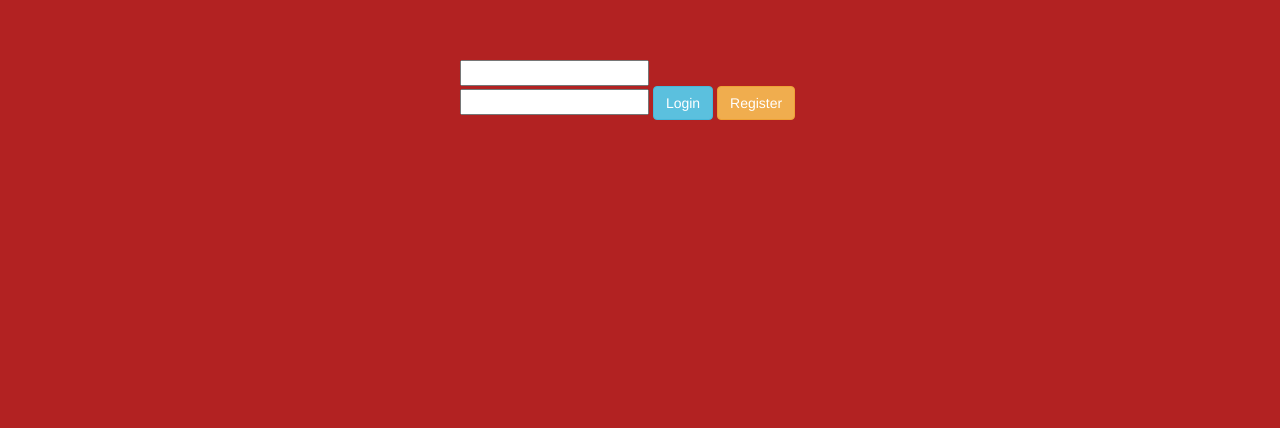
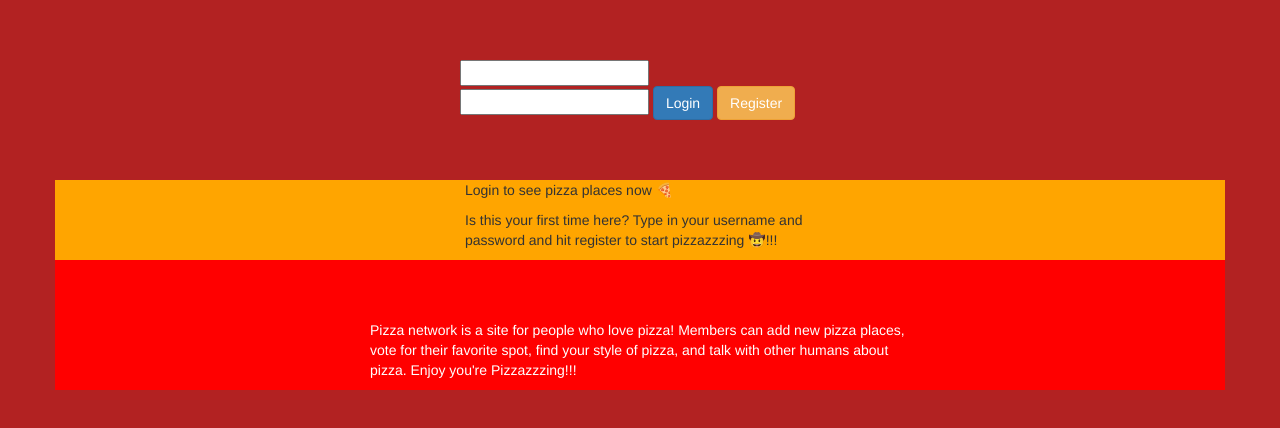
Before and after one commit to cfunkles/pizza-network, a website: page public/index.html in a window 1280 px wide. Drawn offline with nearby package versions, Linux system fonts and the light colour scheme.

Commit message:
Added some about content

```diff
--- a/public/index.css
+++ b/public/index.css
@@ -19,3 +19,12 @@ p img {
 	width: 2em;
 	height: 2em;
 }
+
+.info {
+	background-color: red;
+	color: white;
+}
+
+.login-info {
+	background-color: orange;
+}
--- a/public/index.html
+++ b/public/index.html
@@ -19,11 +19,25 @@
 				<div id="login-error"></div>
 				<input type="text" id="username">
 				<input type="text" id="password">
-				<button class="btn btn-info" id="login">Login</button>
+				<button class="btn btn-primary" id="login">Login</button>
 				<button class="btn btn-warning" id="register">Register</button>
 			</div>
 		</div>
+        <!--more design for this later-->
+        <div class="container row login-info">
+            <div class="col-sm-4 col-sm-offset-4">
+                <p>Login to see pizza places now 🍕</p>
+                <p>Is this your first time here? Type in your username and password and hit register to start pizzazzzing 🤠!!!</p>
+            </div>
+        </div>
 	</div>
+    <div class="container info">
+        <div class="row">
+            <div class="container">
+                <p class="col-sm-6 col-sm-offset-3">Pizza network is a site for people who love pizza! Members can add new pizza places, vote for their favorite spot, find your style of pizza, and talk with other humans about pizza. Enjoy you're Pizzazzzing!!!</p>
+            </div>
+        </div>
+    </div>
 
     <script>
         $('#login').click(function() {
```
